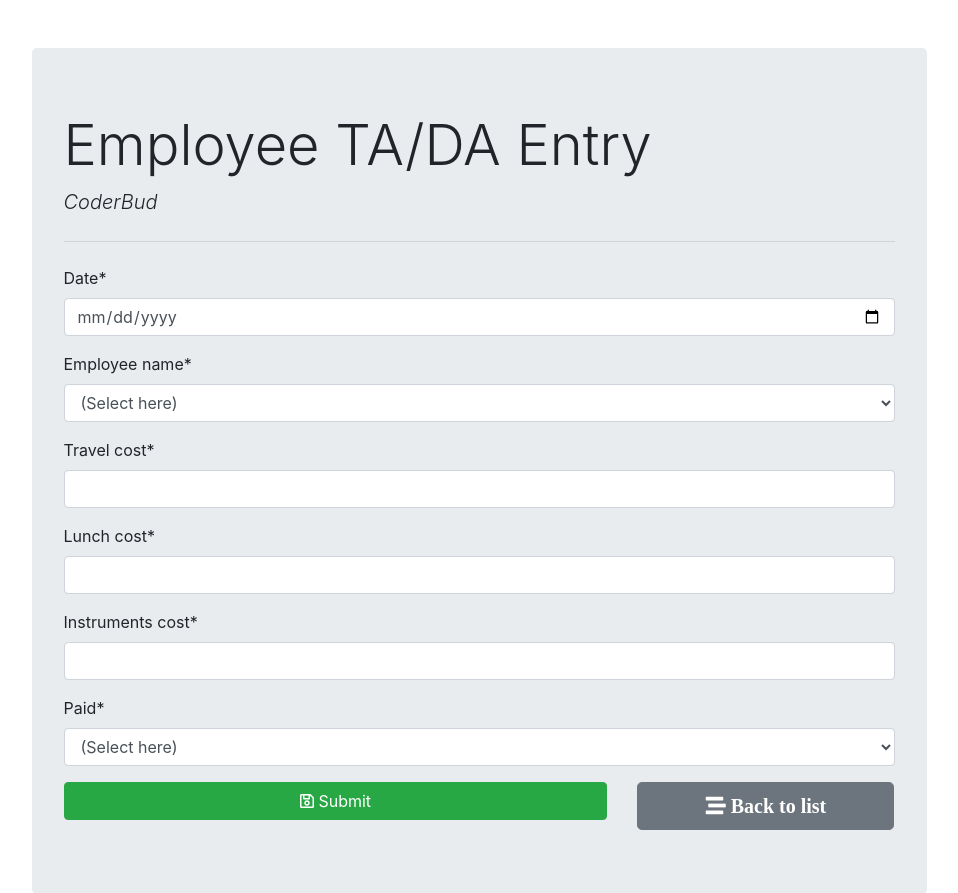
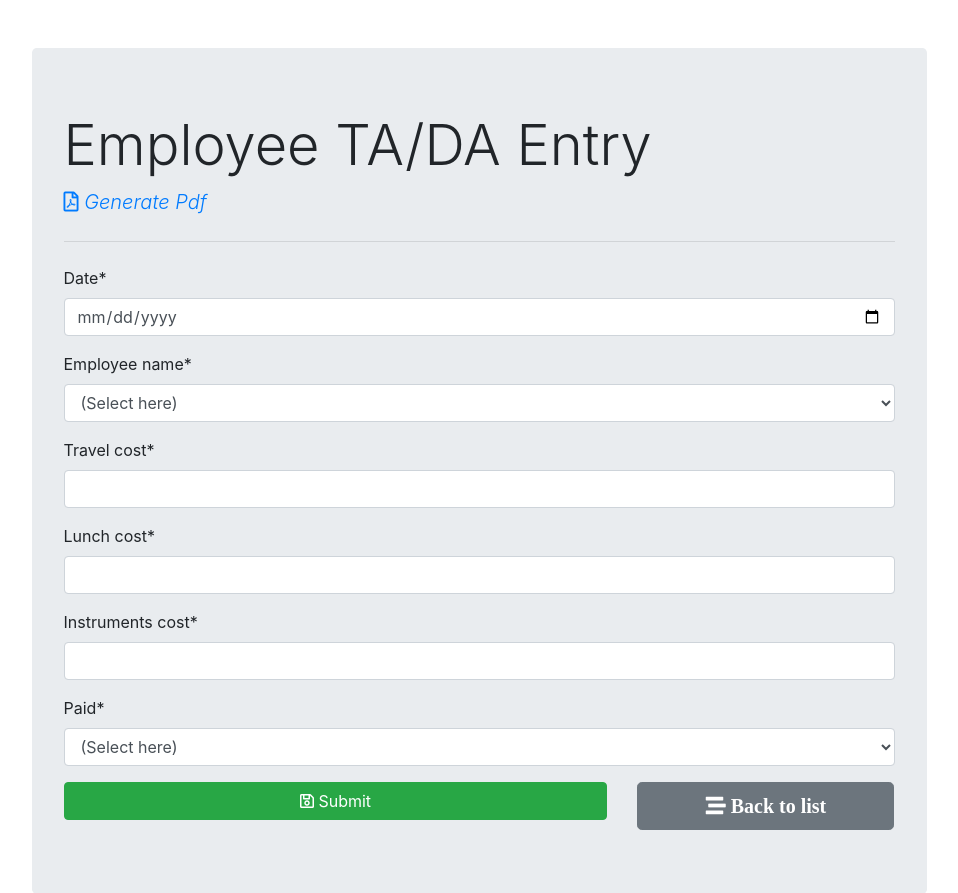
Before and after one commit to toumalmojumder/CoderBud-Django, a Django app: page /tada/ in a window 1280 px wide. Shown: the top 893 px of the page, without its empty margins (161-1119 px from the left). Run offline with Django 3.2, Linux system fonts and the light colour scheme; data that the repository does not hold is empty; some libraries are stand-ins or nearby versions.

Commit message:
generate pdf
generate pdf done

```diff
--- a/CoderBud_django/CoderBud_django/settings.py
+++ b/CoderBud_django/CoderBud_django/settings.py
@@ -40,6 +40,7 @@ INSTALLED_APPS = [
     'employee_entry',
     'crispy_forms',
     'mathfilters',
+    'reportlab'
 ]
 
 CRISPY_TEMPLATE_PACK = 'bootstrap4'
--- a/CoderBud_django/employee_entry/templates/tada_entry/base.html
+++ b/CoderBud_django/employee_entry/templates/tada_entry/base.html
@@ -18,7 +18,9 @@
         <div class="col-md-10 offset-md-1 mt-5">
             <div class="jumbotron">
                 <h1 class="display-4">Employee TA/DA Entry</h1>
-                <p class="lead font-italic">CoderBud</p>
+                <p class="lead font-italic">
+                    <a href="{% url 'tada_pdf'%}"><i class="far fa-file-pdf"></i>  Generate Pdf</a>
+                </p>
                 <hr class="my-4">
                 {% block content %}
 
--- a/CoderBud_django/employee_entry/urls.py
+++ b/CoderBud_django/employee_entry/urls.py
@@ -6,6 +6,8 @@ urlpatterns = [
     path('', views.tada_form, name ='employee_tada_add'),
     path('<int:id>/', views.tada_form,name='tada_update'),
     path('delete<int:id>/', views.tada_delete,name='tada_delete'),
-    path('list/', views.tada_list, name= 'employee_tada_list')
+    path('list/', views.tada_list, name= 'employee_tada_list'),
+    path('tada_pdf', views.generate_pdf, name= 'tada_pdf')
+
 
 ]
--- a/CoderBud_django/employee_entry/views.py
+++ b/CoderBud_django/employee_entry/views.py
@@ -1,6 +1,14 @@
 from django.shortcuts import redirect, render
 from .forms import EmployeeTaDaForm
 from .models import TADA
+from django.http import FileResponse
+import io
+from reportlab.pdfgen import canvas, textobject
+from reportlab.lib.units import inch
+from reportlab.lib.pagesizes import letter
+
+
+
 # Create your views here.
 
 def tada_list(request):
@@ -29,3 +37,29 @@ def tada_delete(request,id):
     tada = TADA.objects.get(pk=id)
     tada.delete()
     return redirect('/tada/list')
+
+def generate_pdf(request):
+    buf = io.BytesIO()
+    c = canvas.Canvas(buf,pagesize=letter, bottomup=0)
+    textob = c.beginText()
+    textob.setTextOrigin(inch,inch)
+    textob.setFont("Helvetica", 14)
+
+
+
+    tadas =TADA.objects.all()
+
+    lines = []
+    lines.append("Date          Name            Travel Cost         Lunch Cost          Instrument Cost         Paid")
+    for tada in tadas:
+        lines.append(str(tada.date) + "            " + str(tada.employee_name) + "           " + str(tada.travel_cost) + "         " + str(tada.lunch_cost) + "          " + str(tada.instruments_cost) + "            " + str(tada.paid))
+        lines.append("________________________________________________________________________________________________")
+
+    for line in lines:
+        textob.textLine(line)
+    c.drawText(textob)
+    c.showPage()
+    c.save()
+    buf.seek(0)
+
+    return FileResponse(buf, as_attachment=True, filename='tada.pdf')
```
Also changed, not shown: CoderBud_django/employee_entry/templates/tada_entry/tada_list.html (line endings or trailing spaces).
